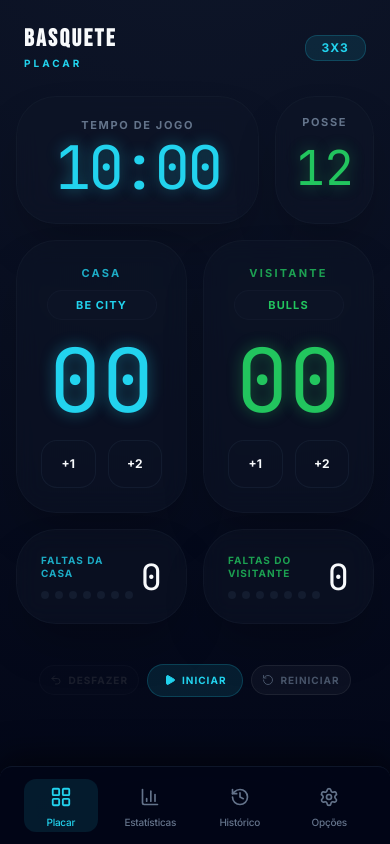
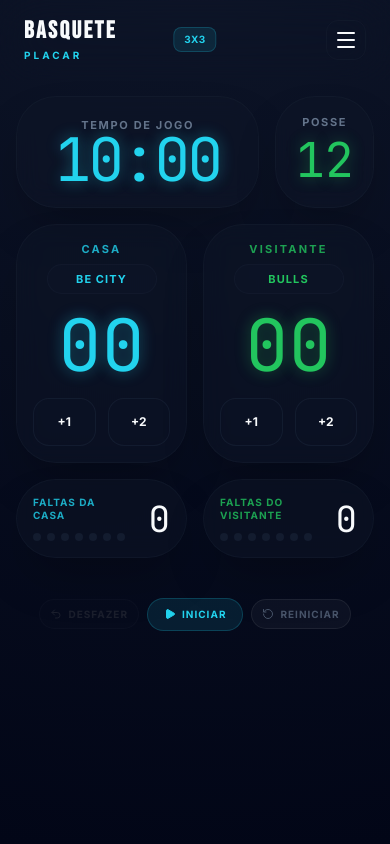
Before and after one commit to superdz7/marcador-3x3, a React (Vite) app: page / in a window 390 px wide. Built offline with nearby package versions, Linux system fonts and the light colour scheme.

Commit message:
feat: Introduce mobile menu and improve header styling
Adds a mobile menu toggle and refactors the header component for improved responsiveness and visual appeal. Includes styling to hide scrollbars for a cleaner interface.

```diff
--- a/src/App.tsx
+++ b/src/App.tsx
@@ -27,7 +27,8 @@ import {
   Languages,
   Palette,
   MonitorSmartphone,
-  Users
+  Users,
+  Menu
 } from 'lucide-react';
 import { motion, AnimatePresence } from 'motion/react';
 
@@ -328,6 +329,7 @@ export default function App() {
   const [toast, setToast] = useState<{ message: string; type: 'error' | 'success' } | null>(null);
   const [newPlayerName, setNewPlayerName] = useState('');
   const [newPlayerNumber, setNewPlayerNumber] = useState('');
+  const [isMenuOpen, setIsMenuOpen] = useState(false);
   const hasStarted = useRef(false);
   const buzzerPlayedRef = useRef(false);
   const [shotClockBuzzerPlayed, setShotClockBuzzerPlayed] = useState(false);
@@ -756,8 +758,8 @@ export default function App() {
       </AnimatePresence>
 
       {/* Header - Glassmorphism */}
-      <header className="w-full sticky top-0 z-40 px-6 py-6 pb-2 flex items-center justify-between border-b border-border/10">
-        <div className="flex flex-col">
+      <header className="w-full sticky top-0 z-40 px-6 py-4 flex items-center justify-between border-b border-border/10 bg-bg-primary/50 backdrop-blur-xl relative">
+        <div className="flex flex-col items-start">
           <h1 className="text-2xl font-display font-bold tracking-[0.1em] text-text-primary leading-tight uppercase">Basquete</h1>
           <motion.div
             key={activeTab}
@@ -765,17 +767,27 @@ export default function App() {
             animate={{ opacity: 1, y: 0 }}
             className="text-[10px] font-bold text-accent-blue uppercase tracking-[0.3em] mt-0.5 opacity-70"
           >
-            {activeTab === 'placar' ? 'Placar' :
+            {activeTab === 'placar' ? t.placar :
              activeTab === 'estatisticas' ? t.estatisticas :
              activeTab === 'historico' ? t.historicoPartida :
              t.configuracoes}
           </motion.div>
         </div>
 
-        <div className="flex items-center gap-4">
-          <div className="text-[12px] font-bold text-accent-blue bg-accent-blue/10 px-4 py-1.5 rounded-xl border border-accent-blue/20 uppercase tracking-[0.1em] leading-none">
+        <div className="absolute left-1/2 -translate-x-1/2 flex items-center">
+          <span className="text-[10px] font-bold text-accent-blue bg-accent-blue/10 border border-accent-blue/20 px-2.5 py-1 rounded-lg uppercase tracking-wider whitespace-nowrap">
             {MODES[gameMode].label}
-          </div>
+          </span>
+        </div>
+
+        <div className="flex items-center">
+          <motion.button
+            whileTap={{ scale: 0.9 }}
+            onClick={() => setIsMenuOpen(true)}
+            className="w-10 h-10 flex items-center justify-center rounded-xl bg-bg-secondary border border-border text-text-primary active:scale-95 transition-all"
+          >
+            <Menu className="w-6 h-6" />
+          </motion.button>
         </div>
       </header>
 
@@ -787,7 +799,7 @@ export default function App() {
           {/* Column 1: Placar (Always visible on lg if activeTab is placar/stats) */}
           <div className={`flex-1 flex flex-col gap-4 lg:pb-12 ${activeTab === 'placar' ? 'flex' : (activeTab === 'estatisticas' ? 'hidden lg:flex' : 'hidden')}`}>
             {/* Timer & Shot Clock Row */}
-            <div className="flex gap-4 h-32 sm:h-40 shrinks-0">
+            <div className="flex gap-4 h-28 sm:h-36 shrink-0">
               {/* Game Timer */}
               <motion.div
                 className={`flex-[3] glass-card flex flex-col items-center justify-center relative overflow-hidden group ${hasStarted.current ? 'cursor-default' : 'cursor-pointer'}`}
@@ -1280,33 +1292,74 @@ export default function App() {
         )}
       </AnimatePresence>
 
-      {/* Bottom Navigation - Fixed at bottom */}
-      <nav className="fixed bottom-0 left-1/2 -translate-x-1/2 w-full max-w-2xl glass-nav rounded-t-xl px-4 py-2 flex justify-between items-center z-50">
-        <NavButton
-          active={activeTab === 'placar'}
-          onClick={() => setActiveTab('placar')}
+      {/* Side Menu Drawer */}
+      <AnimatePresence>
+        {isMenuOpen && (
+          <div className="fixed inset-0 z-[200]">
+            {/* Overlay */}
+            <motion.div
+              initial={{ opacity: 0 }}
+              animate={{ opacity: 1 }}
+              exit={{ opacity: 0 }}
+              onClick={() => setIsMenuOpen(false)}
+              className="absolute inset-0 bg-black/60 backdrop-blur-sm"
+            />
+
+            {/* Menu Content */}
+            <motion.div
+              initial={{ x: '100%' }}
+              animate={{ x: 0 }}
+              exit={{ x: '100%' }}
+              transition={{ type: 'spring', damping: 25, stiffness: 200 }}
+              className="absolute right-0 top-0 bottom-0 w-[80%] max-w-[300px] bg-[#020617] border-l border-white/5 shadow-2xl p-6 flex flex-col"
+            >
+              <div className="flex items-center justify-between mb-10 pt-4 px-2">
+                <div className="flex items-center gap-2">
+                  <div className="w-1.5 h-8 bg-accent rounded-full" />
+                  <h2 className="text-xl font-display font-bold text-white tracking-[0.2em] uppercase leading-none">Menu</h2>
+                </div>
+                <button
+                  onClick={() => setIsMenuOpen(false)}
+                  className="w-10 h-10 flex items-center justify-center text-text-secondary hover:bg-white/5 rounded-full transition-colors"
+                >
+                  <X className="w-6 h-6" />
+                </button>
+              </div>
+
+              <div className="flex-1 flex flex-col gap-3">
+                <MenuItem
                   icon={<LayoutGrid className="w-5 h-5" />}
                   label={t.placar}
-        />
-        <NavButton
-          active={activeTab === 'estatisticas'}
-          onClick={() => setActiveTab('estatisticas')}
+                  active={activeTab === 'placar'}
+                  onClick={() => { setActiveTab('placar'); setIsMenuOpen(false); }}
+                />
+                <MenuItem
                   icon={<BarChart3 className="w-5 h-5" />}
                   label={t.estatisticas}
-        />
-        <NavButton
+                  active={activeTab === 'estatisticas'}
+                  onClick={() => { setActiveTab('estatisticas'); setIsMenuOpen(false); }}
+                />
+                <MenuItem
+                  icon={<History className="w-5 h-5" />}
+                  label={t.historicoPartida}
                   active={activeTab === 'historico'}
-          onClick={() => setActiveTab('historico')}
-          icon={<History className="w-5 h-5" />}
-          label={t.historico}
-        />
-        <NavButton
+                  onClick={() => { setActiveTab('historico'); setIsMenuOpen(false); }}
+                />
+                <MenuItem
+                  icon={<Settings className="w-5 h-5" />}
+                  label={t.configuracoes}
                   active={activeTab === 'opcoes'}
-          onClick={() => setActiveTab('opcoes')}
-          icon={<Settings className="w-5 h-5" />}
-          label={t.opcoes}
-        />
-      </nav>
+                  onClick={() => { setActiveTab('opcoes'); setIsMenuOpen(false); }}
+                />
+              </div>
+
+              <div className="mt-auto pb-10 text-center opacity-30">
+                  <p className="text-[9px] font-bold text-text-secondary uppercase tracking-[0.4em]">desenvolvido por superdz7</p>
+              </div>
+            </motion.div>
+          </div>
+        )}
+      </AnimatePresence>
     </div>
   );
 }
@@ -1386,8 +1439,8 @@ function TeamCard({ label, name, onNameChange, score, onAdd1, onAdd2, onAdd3, t,
   const labelColor = colorClass === 'home' ? 'text-accent-blue/80' : 'text-accent-green/80';
 
   return (
-    <div className={`glass-card p-6 flex flex-col items-center gap-4 transition-all duration-300 h-full`}>
-      <div className="flex flex-col items-center gap-2 w-full">
+    <div className={`glass-card p-4 flex flex-col items-center gap-3 transition-all duration-300 h-full`}>
+      <div className="flex flex-col items-center gap-1.5 w-full">
         <span className={`text-[11px] font-bold uppercase tracking-[0.2em] ${labelColor}`}>{label}</span>
         {isEditing ? (
           <div className="flex gap-1 w-full">
@@ -1412,8 +1465,8 @@ function TeamCard({ label, name, onNameChange, score, onAdd1, onAdd2, onAdd3, t,
         )}
       </div>
 
-      <div className="flex-1 flex items-center justify-center">
-        <span className={`text-[5.5rem] font-mono leading-none text-digit ${textColor} ${glowClass}`}>
+      <div className="flex-1 flex items-center justify-center py-1">
+        <span className={`text-7xl sm:text-[5rem] font-mono leading-none text-digit ${textColor} ${glowClass}`}>
           {score.toString().padStart(2, '0')}
         </span>
       </div>
@@ -1455,7 +1508,7 @@ function FoulCard({ label, fouls, onAddFoul, t, gameMode, colorClass }: any) {
 
   return (
     <motion.div
-      className={`glass-card p-6 flex items-center justify-between cursor-pointer active:scale-95 transition-transform h-full`}
+      className={`glass-card p-4 flex items-center justify-between cursor-pointer active:scale-95 transition-transform h-full`}
       onClick={onAddFoul}
       whileTap={{ scale: 0.98 }}
     >
@@ -1652,6 +1705,29 @@ function PlayerStatCard({ player, gameMode, t, updatePlayerStat, removePlayer }:
   );
 }
 
+function MenuItem({ icon, label, active, onClick }: any) {
+  return (
+    <motion.button
+      whileTap={{ scale: 0.95 }}
+      onClick={onClick}
+      className={`group flex items-center gap-4 p-5 rounded-2xl transition-all border ${
+        active
+          ? 'bg-accent/10 border-accent/20 text-accent'
+          : 'bg-white/[0.02] border-white/5 text-text-secondary hover:bg-white/5 hover:text-text-primary'
+      }`}
+    >
+      <div className={`${active ? 'text-accent' : 'text-text-secondary group-hover:text-accent transition-colors'}`}>{icon}</div>
+      <span className="text-xs tracking-[0.2em] font-bold uppercase">{label}</span>
+      {active && (
+        <motion.div
+          layoutId="active-dot"
+          className="ml-auto w-1.5 h-1.5 rounded-full bg-accent shadow-[0_0_8px_rgba(249,115,22,0.6)]"
+        />
+      )}
+    </motion.button>
+  );
+}
+
 function NavButton({ active, onClick, icon, label }: any) {
   return (
     <button
--- a/src/index.css
+++ b/src/index.css
@@ -28,18 +28,18 @@
 @layer base {
   * {
     @apply border-border;
+    -ms-overflow-style: none; /* IE and Edge */
+    scrollbar-width: none; /* Firefox */
+  }
+
+  *::-webkit-scrollbar {
+    display: none; /* Chrome, Safari and Opera */
   }
 
   body {
     @apply bg-bg-deep text-text-primary antialiased transition-colors duration-300;
     background-image: radial-gradient(circle at 50% -20%, #0f172a 0%, #020617 100%);
     -webkit-tap-highlight-color: transparent;
-    -ms-overflow-style: none;
-    scrollbar-width: none;
-  }
-
-  body::-webkit-scrollbar {
-    display: none;
   }
 }
 
```
Lines whose indentation alone changed are shown as unchanged.
